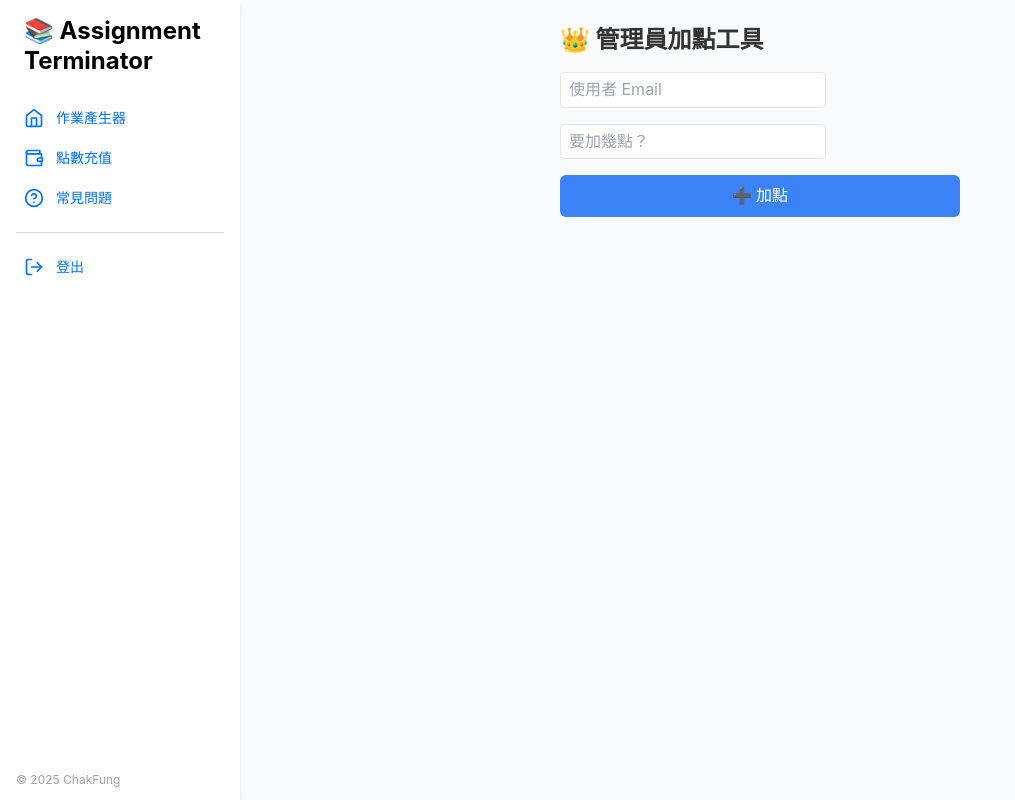
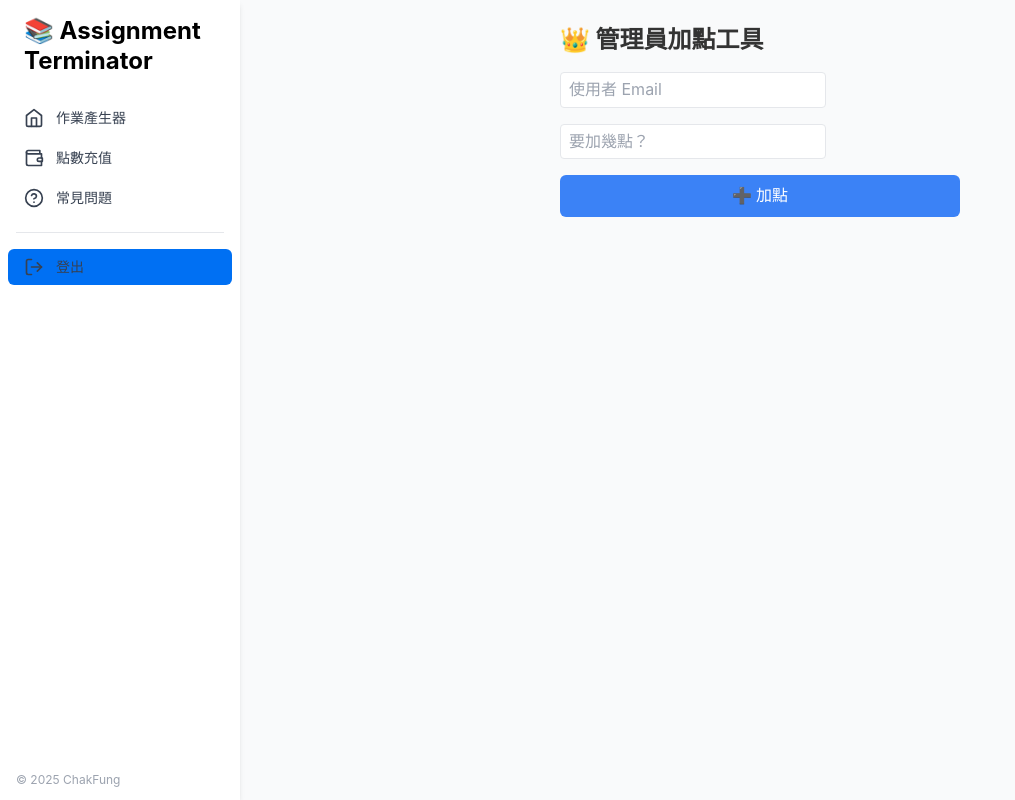
Before and after one commit to ndx218/Assignment-Terminator, a Next.js app: page /admin in a window 1280 px wide. Shown: the whole page, without its empty margins (0-1015 px from the left). Built offline with nearby package versions, Linux system fonts and the light colour scheme.

Commit message:
Update Sidebar.tsx

```diff
--- a/components/Sidebar.tsx
+++ b/components/Sidebar.tsx
@@ -1,12 +1,18 @@
 'use client';
 
 import Link from 'next/link';
-import { usePathname } from 'next/navigation';
+import { usePathname, useRouter } from 'next/navigation';
 import { cn } from '@/lib/utils';
 import { Home, Wallet, HelpCircle, LogOut, X } from 'lucide-react';
+import { signOut } from 'next-auth/react';
 
-export default function Sidebar({ onClose }: { onClose?: () => void }) {
+interface SidebarProps {
+  onClose?: () => void;
+}
+
+export default function Sidebar({ onClose }: SidebarProps) {
   const pathname = usePathname();
+  const router = useRouter();
 
   const mainMenu = [
     { label: '作業產生器', href: '/', icon: Home },
@@ -14,15 +20,20 @@ export default function Sidebar({ onClose }: { onClose?: () => void }) {
     { label: '常見問題', href: '/help', icon: HelpCircle },
   ];
 
+  const handleLogout = async () => {
+    localStorage.removeItem('skipLogin'); // ✅ 清除跳過登入 flag
+    await signOut({ redirect: false });   // ✅ 登出但不自動跳轉
+    router.replace('/login');             // ✅ 手動跳轉
+  };
+
   return (
     <aside
       className={cn(
-        'h-screen w-[240px] bg-white text-black flex flex-col pt-4 shadow-md z-50',
-        onClose ? 'fixed left-0 top-0' : 'hidden md:flex md:fixed md:left-0 md:top-0'
+        'h-screen w-[240px] bg-white text-black flex flex-col pt-4 shadow-md',
+        onClose ? 'fixed top-0 left-0 z-50' : 'hidden md:flex md:fixed md:top-0 md:left-0 md:z-30'
       )}
-      onClick={(e) => e.stopPropagation()} // 防止浮出模式被遮罩點擊關閉
+      onClick={(e) => e.stopPropagation()}
     >
-      {/* Logo + 關閉按鈕（只在手機浮出時顯示） */}
       <div className="px-6 mb-6 flex items-center justify-between">
         <h1 className="text-2xl font-bold leading-tight">
           📚 Assignment<br />Terminator
@@ -38,43 +49,40 @@ export default function Sidebar({ onClose }: { onClose?: () => void }) {
         )}
       </div>
 
-      {/* 主選單 */}
       <nav className="flex flex-col gap-1 px-2">
-        {mainMenu.map((item) => {
-          const isActive = pathname === item.href;
-          const Icon = item.icon;
+        {mainMenu.map(({ href, label, icon: Icon }) => {
+          const isActive = pathname === href;
           return (
             <Link
-              key={item.href}
-              href={item.href}
+              key={href}
+              href={href}
               className={cn(
-                'flex items-center gap-3 px-4 py-2 rounded-md transition-colors hover:bg-gray-100',
-                isActive && 'bg-gray-100 font-semibold'
+                'flex items-center gap-3 px-4 py-2 rounded-md transition-colors',
+                isActive
+                  ? 'bg-gray-100 font-semibold text-black'
+                  : 'text-gray-700 hover:bg-gray-100'
               )}
               onClick={onClose}
             >
               <Icon className="w-5 h-5" />
-              <span className="text-sm">{item.label}</span>
+              <span className="text-sm">{label}</span>
             </Link>
           );
         })}
       </nav>
 
-      <hr className="my-4 border-gray-300 mx-4" />
+      <hr className="my-4 border-gray-200 mx-4" />
 
-      {/* 登出 */}
       <nav className="flex flex-col gap-1 px-2">
-        <Link
-          href="/logout"
-          className="flex items-center gap-3 px-4 py-2 rounded-md transition-colors hover:bg-gray-100"
-          onClick={onClose}
+        <button
+          onClick={handleLogout}
+          className="flex items-center gap-3 px-4 py-2 rounded-md transition-colors text-gray-700 hover:bg-gray-100"
         >
           <LogOut className="w-5 h-5" />
           <span className="text-sm">登出</span>
-        </Link>
+        </button>
       </nav>
 
-      {/* 底部版權資訊 */}
       <div className="mt-auto text-xs text-gray-400 px-4 py-3">
         © 2025 ChakFung
       </div>
```
